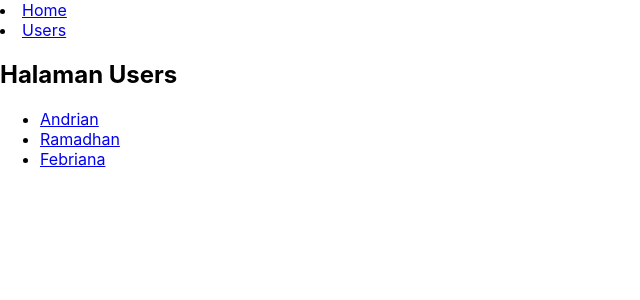
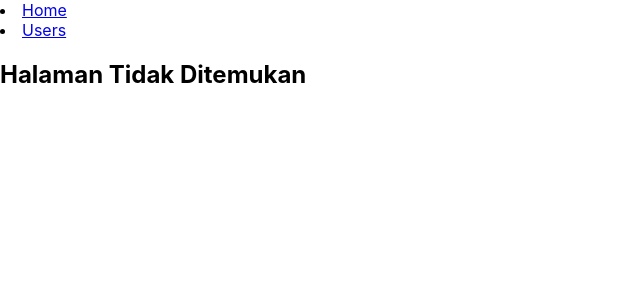
Before and after one commit to andrianrf/reactjs, a React (Create React App) app: page /users in a window 1280 px wide. Shown: the top 300 px of the page, without its empty margins (0-640 px from the left). Built offline with nearby package versions, Linux system fonts and the light colour scheme.

Commit message:
remove exact from users

```diff
--- a/src/App.js
+++ b/src/App.js
@@ -3,6 +3,7 @@ import React, { Component } from 'react';
 import { BrowserRouter, Switch, Route, Link } from 'react-router-dom';
 import Home from './pages/Home';
 import Users from './pages/Users';
+import User from './pages/User';
 
 function NotMatch() {
   return <h2> Halaman Tidak Ditemukan </h2>
@@ -16,13 +17,14 @@ class App extends Component {
         <div>
           <nav>
             <li> <Link to='/'> Home </Link> </li>
-            <li> <Link to='/users'> Users </Link> </li>
+            <li> <Link to='/user'> Users </Link> </li>
           </nav>
 
           <main>
             <Switch>
             <Route path='/' exact component={Home} />
-            <Route path='/users' exact component={Users} />
+            <Route path='/user' component={Users} />
+            <Route path='/user/:name' exact component={User} />
             <Route component={NotMatch} />
             </Switch>
           </main>
```
